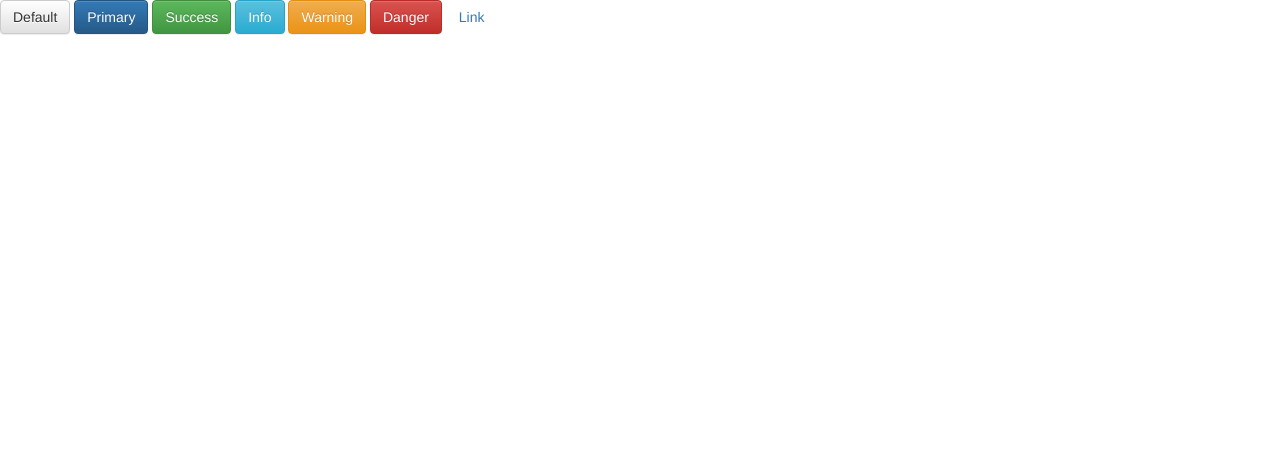
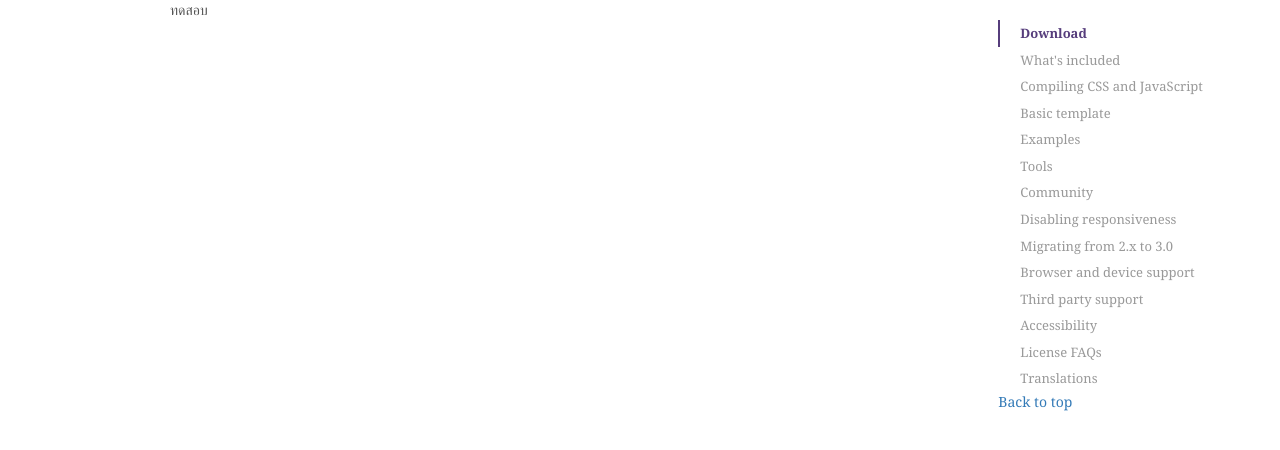
Before and after one commit to Kjutarat/unit, a PHP site: page / in a window 1280 px wide. Shown: the top 450 px of the page. Run offline with PHP 8.4, Linux system fonts and the light colour scheme.

Commit message:
ร่างใบงานการทดลอง เพิ่ม bs-callout และ bs-docs-sidebar ของ bootstrap

```diff
--- /dev/null
+++ b/css/blog.css
@@ -0,0 +1,166 @@
+/*
+ * Globals
+ */
+
+body {
+  font-family: Georgia, "Times New Roman", Times, serif;
+  color: #555;
+}
+
+h1, .h1,
+h2, .h2,
+h3, .h3,
+h4, .h4,
+h5, .h5,
+h6, .h6 {
+  margin-top: 0;
+  font-family: "Helvetica Neue", Helvetica, Arial, sans-serif;
+  font-weight: normal;
+  color: #333;
+}
+
+
+/*
+ * Override Bootstrap's default container.
+ */
+
+@media (min-width: 1200px) {
+  .container {
+    width: 970px;
+  }
+}
+
+
+/*
+ * Masthead for nav
+ */
+
+.blog-masthead {
+  background-color: #428bca;
+  -webkit-box-shadow: inset 0 -2px 5px rgba(0,0,0,.1);
+          box-shadow: inset 0 -2px 5px rgba(0,0,0,.1);
+}
+
+/* Nav links */
+.blog-nav-item {
+  position: relative;
+  display: inline-block;
+  padding: 10px;
+  font-weight: 500;
+  color: #cdddeb;
+}
+.blog-nav-item:hover,
+.blog-nav-item:focus {
+  color: #fff;
+  text-decoration: none;
+}
+
+/* Active state gets a caret at the bottom */
+.blog-nav .active {
+  color: #fff;
+}
+.blog-nav .active:after {
+  position: absolute;
+  bottom: 0;
+  left: 50%;
+  width: 0;
+  height: 0;
+  margin-left: -5px;
+  vertical-align: middle;
+  content: " ";
+  border-right: 5px solid transparent;
+  border-bottom: 5px solid;
+  border-left: 5px solid transparent;
+}
+
+
+/*
+ * Blog name and description
+ */
+
+.blog-header {
+  padding-top: 20px;
+  padding-bottom: 20px;
+}
+.blog-title {
+  margin-top: 30px;
+  margin-bottom: 0;
+  font-size: 60px;
+  font-weight: normal;
+}
+.blog-description {
+  font-size: 20px;
+  color: #999;
+}
+
+
+/*
+ * Main column and sidebar layout
+ */
+
+.blog-main {
+  font-size: 18px;
+  line-height: 1.5;
+}
+
+/* Sidebar modules for boxing content */
+.sidebar-module {
+  padding: 15px;
+  margin: 0 -15px 15px;
+}
+.sidebar-module-inset {
+  padding: 15px;
+  background-color: #f5f5f5;
+  border-radius: 4px;
+}
+.sidebar-module-inset p:last-child,
+.sidebar-module-inset ul:last-child,
+.sidebar-module-inset ol:last-child {
+  margin-bottom: 0;
+}
+
+
+/* Pagination */
+.pager {
+  margin-bottom: 60px;
+  text-align: left;
+}
+.pager > li > a {
+  width: 140px;
+  padding: 10px 20px;
+  text-align: center;
+  border-radius: 30px;
+}
+
+
+/*
+ * Blog posts
+ */
+
+.blog-post {
+  margin-bottom: 60px;
+}
+.blog-post-title {
+  margin-bottom: 5px;
+  font-size: 40px;
+}
+.blog-post-meta {
+  margin-bottom: 20px;
+  color: #999;
+}
+
+
+/*
+ * Footer
+ */
+
+.blog-footer {
+  padding: 40px 0;
+  color: #999;
+  text-align: center;
+  background-color: #f9f9f9;
+  border-top: 1px solid #e5e5e5;
+}
+.blog-footer p:last-child {
+  margin-bottom: 0;
+}
--- a/css/style.css
+++ b/css/style.css
@@ -0,0 +1,129 @@
+/*strat bs-callout bootstrap */
+.bs-callout {
+    padding: 20px;
+    margin: 20px 0;
+    border: 1px solid #eee;
+    border-left-width: 5px;
+    border-radius: 3px;
+}
+.bs-callout h4 {
+    margin-top: 0;
+    margin-bottom: 5px;
+}
+.bs-callout p:last-child {
+    margin-bottom: 0;
+}
+.bs-callout code {
+    border-radius: 3px;
+}
+.bs-callout+.bs-callout {
+    margin-top: -5px;
+}
+.bs-callout-default {
+    border-left-color: #777;
+}
+.bs-callout-default h4 {
+    color: #777;
+}
+.bs-callout-primary {
+    border-left-color: #428bca;
+}
+.bs-callout-primary h4 {
+    color: #428bca;
+}
+.bs-callout-success {
+    border-left-color: #5cb85c;
+}
+.bs-callout-success h4 {
+    color: #5cb85c;
+}
+.bs-callout-danger {
+    border-left-color: #d9534f;
+}
+.bs-callout-danger h4 {
+    color: #d9534f;
+}
+.bs-callout-warning {
+    border-left-color: #f0ad4e;
+}
+.bs-callout-warning h4 {
+    color: #f0ad4e;
+}
+.bs-callout-info {
+    border-left-color: #5bc0de;
+}
+.bs-callout-info h4 {
+    color: #5bc0de;
+}
+/*end bs-callout bootstrap */
+
+/*start sidebar bootstrap*/
+.group {
+    background: yellow;
+    width: 200px;
+    height: 500px;
+}
+.group .subgroup {
+    background: orange;
+    width: 150px;
+    height: 200px;
+}
+.fixed {
+    position: fixed;
+}
+
+/* sidebar */
+.bs-docs-sidebar {
+    padding-left: 20px;
+    margin-top: 20px;
+    margin-bottom: 20px;
+}
+
+/* all links */
+.bs-docs-sidebar .nav>li>a {
+    color: #999;
+    border-left: 2px solid transparent;
+    padding: 4px 20px;
+    font-size: 13px;
+    font-weight: 400;
+}
+
+/* nested links */
+.bs-docs-sidebar .nav .nav>li>a {
+    padding-top: 1px;
+    padding-bottom: 1px;
+    padding-left: 30px;
+    font-size: 12px;
+}
+
+/* active & hover links */
+.bs-docs-sidebar .nav>.active>a,
+.bs-docs-sidebar .nav>li>a:hover,
+.bs-docs-sidebar .nav>li>a:focus {
+    color: #563d7c;
+    text-decoration: none;
+    background-color: transparent;
+    border-left-color: #563d7c;
+}
+/* all active links */
+.bs-docs-sidebar .nav>.active>a,
+.bs-docs-sidebar .nav>.active:hover>a,
+.bs-docs-sidebar .nav>.active:focus>a {
+    font-weight: 700;
+}
+/* nested active links */
+.bs-docs-sidebar .nav .nav>.active>a,
+.bs-docs-sidebar .nav .nav>.active:hover>a,
+.bs-docs-sidebar .nav .nav>.active:focus>a {
+    font-weight: 500;
+}
+
+/* hide inactive nested list */
+.bs-docs-sidebar .nav ul.nav {
+    display: none;
+}
+/* show active nested list */
+.bs-docs-sidebar .nav>.active>ul.nav {
+    display: block;
+}
+/*end sidebar bootstrap*/
--- a/index.php
+++ b/index.php
@@ -2,32 +2,106 @@
 <html>
 <head>
 	<title>TEMPLATE</title>
+	<meta charset="utf-8">
 
 	<link rel="stylesheet" type="text/css" href="./css/bootstrap.min.css">
 	<link rel="stylesheet" type="text/css" href="./css/bootstrap-theme.min.css">
+	<link rel="stylesheet" type="text/css" href="./css/blog.css">
 	<link rel="stylesheet" type="text/css" href="./css/style.css">
 </head>
 <body>
-	<!-- Standard button -->
-<button type="button" class="btn btn-default">Default</button>
+	<div class="container">
+		<div class="row">
+			<div class="col-md-10">
+				ทดสอบ
+			</div>
+			<div class="col-md-2">
+				<nav class="bs-docs-sidebar hidden-print hidden-xs hidden-sm affix">
+            		<ul class="nav bs-docs-sidenav">
+                		<li class="active">
+						  <a href="#download">Download</a>
+						</li>
+						<li class="">
+						  <a href="#whats-included">What's included</a>
+						  <ul class="nav">
+						    <li class=""><a href="#whats-included-precompiled">Precompiled</a></li>
+						    <li class=""><a href="#whats-included-source">Source code</a></li>
+						  </ul>
+						</li>
+						<li class="">
+						  <a href="#grunt">Compiling CSS and JavaScript</a>
+						  <ul class="nav">
+						    <li class=""><a href="#grunt-installing">Installing Grunt</a></li>
+						    <li class=""><a href="#grunt-commands">Available Grunt commands</a></li>
+						    <li class=""><a href="#grunt-troubleshooting">Troubleshooting</a></li>
+						  </ul>
+						</li>
+						<li class="">
+						  <a href="#template">Basic template</a>
+						</li>
+						<li class="">
+						  <a href="#examples">Examples</a>
+						  <ul class="nav">
+						    <li class=""><a href="#examples-framework">Using the framework</a></li>
+						    <li class=""><a href="#examples-navbars">Navbars in action</a></li>
+						    <li class=""><a href="#examples-custom">Custom components</a></li>
+						    <li><a href="#examples-experiments">Experiments</a></li>
+						  </ul>
+						</li>
+						<li>
+						  <a href="#tools">Tools</a>
+						  <ul class="nav">
+						    <li><a href="#tools-bootlint">Bootlint</a></li>
+						  </ul>
+						</li>
+						<li>
+						  <a href="#community">Community</a>
+						</li>
+						<li>
+						  <a href="#disable-responsive">Disabling responsiveness</a>
+						</li>
+						<li>
+						  <a href="#migration">Migrating from 2.x to 3.0</a>
+						</li>
+						<li>
+					 		<a href="#support">Browser and device support</a>
+							<ul class="nav">
+							    <li><a href="#support-browsers">Supported browsers</a></li>
+							    <li><a href="#support-ie8-ie9">Internet Explorer 8-9</a></li>
+							    <li><a href="#support-ie8-respondjs">IE8 and Respond.js</a></li>
+							    <li><a href="#support-ie8-box-sizing">IE8 and box-sizing</a></li>
+							    <li><a href="#support-ie8-font-face">IE8 and @font-face</a></li>
+							    <li><a href="#support-ie-compatibility-modes">IE Compatibility modes</a></li>
+							    <li><a href="#support-ie10-width">IE10 and Windows (Phone) 8</a></li>
+							    <li><a href="#support-safari-percentages">Safari percent rounding</a></li>
+							    <li><a href="#support-fixed-position-keyboards">Modals, navbars, and virtual keyboards</a></li>
+							    <li><a href="#support-browser-zooming">Browser zooming</a></li>
+							    <li><a href="#support-printing">Printing</a></li>
+							    <li><a href="#support-android-stock-browser">Android stock browser</a></li>
+							    <li><a href="#support-validators">Validators</a></li>
+							</ul>
+						</li>
+						<li>
+						  <a href="#third-parties">Third party support</a>
+						</li>
+						<li>
+						  <a href="#accessibility">Accessibility</a>
+						</li>
+						<li>
+						  <a href="#license-faqs">License FAQs</a>
+						</li>
+						<li>
+						  <a href="#translations">Translations</a>
+						</li>
+            		</ul>
+            		<a class="back-to-top" href="#top">
+             		 Back to top
+            		</a>
+          		</nav>
+			</div>
+		</div>
 
-<!-- Provides extra visual weight and identifies the primary action in a set of buttons -->
-<button type="button" class="btn btn-primary">Primary</button>
-
-<!-- Indicates a successful or positive action -->
-<button type="button" class="btn btn-success">Success</button>
-
-<!-- Contextual button for informational alert messages -->
-<button type="button" class="btn btn-info">Info</button>
-
-<!-- Indicates caution should be taken with this action -->
-<button type="button" class="btn btn-warning">Warning</button>
-
-<!-- Indicates a dangerous or potentially negative action -->
-<button type="button" class="btn btn-danger">Danger</button>
-
-<!-- Deemphasize a button by making it look like a link while maintaining button behavior -->
-<button type="button" class="btn btn-link">Link</button>
+	</div>
 </body>
 <footer>
 	<script type="text/javascript" src="./js/jquery.min.js"></script>
--- a/js/script.js
+++ b/js/script.js
@@ -0,0 +1,6 @@
+/*start sidebar bootstrap*/
+$('body').scrollspy({
+    target: '.bs-docs-sidebar',
+    offset: 40
+});
+/*end sidebar bootstrap*/
```
